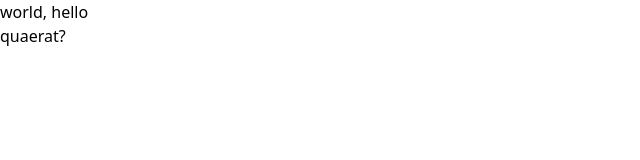
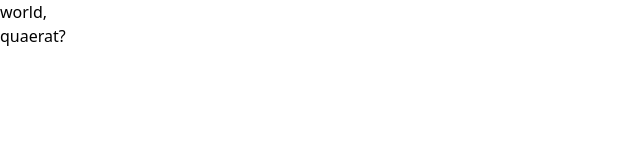
Before and after one commit to DannyGersh/math-front, a React app: page / in a window 1280 px wide. Shown: the top 160 px of the page, without its empty margins (0-640 px from the left). Built offline with nearby package versions, Linux system fonts and the light colour scheme; the HTML template or start-up script is replaced by a standard one.

Commit message:
Update App.js
checking if dev changes and main is not

```diff
--- a/main/App.js
+++ b/main/App.js
@@ -4,7 +4,7 @@ import './App.css';
 export function App() {
     return (
         <div className='p-16 bg-blue'>
-            <h1>world, hello</h1>
+            <h1>world,</h1>
             <p> quaerat?</p>
         </div>
     );
```
